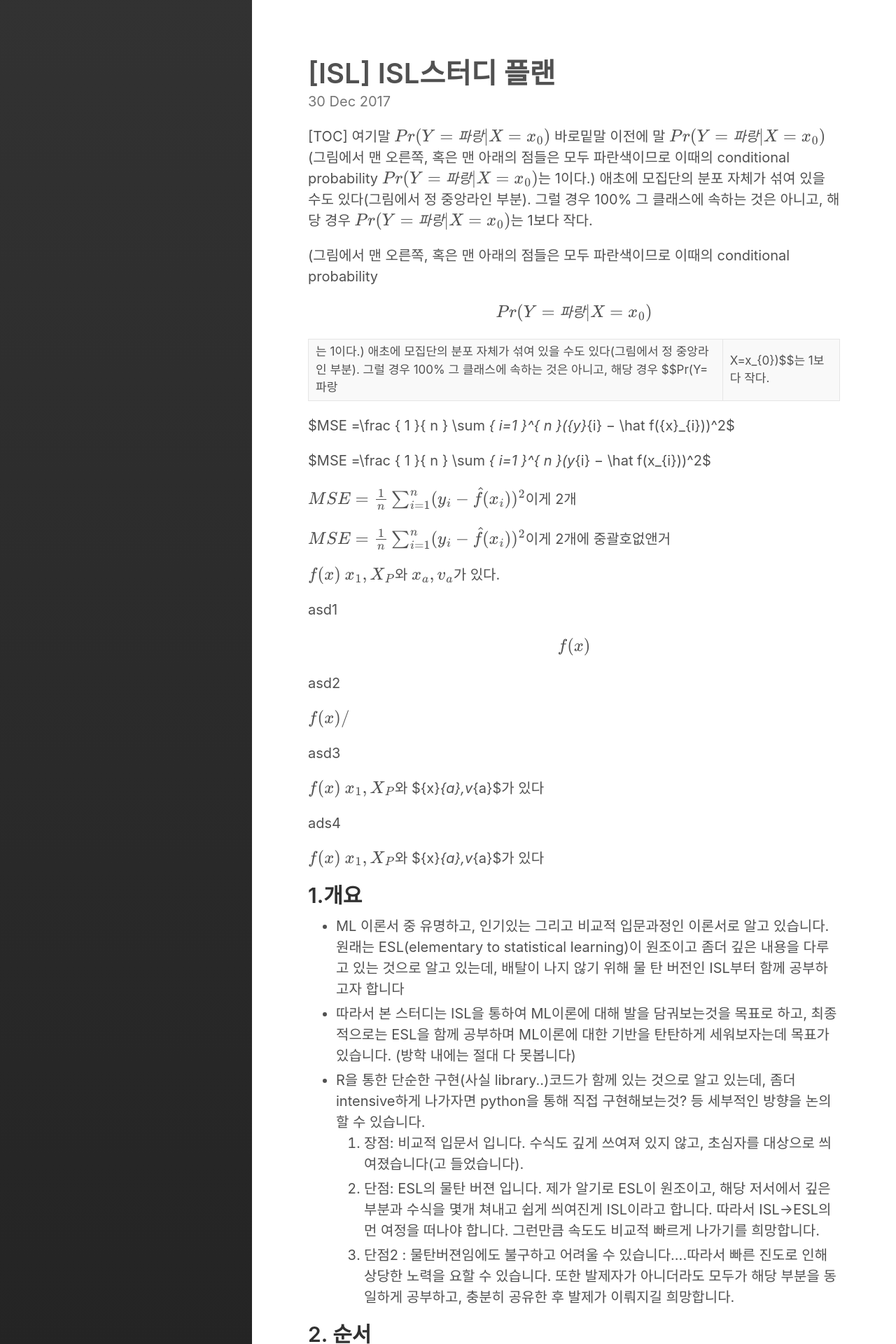
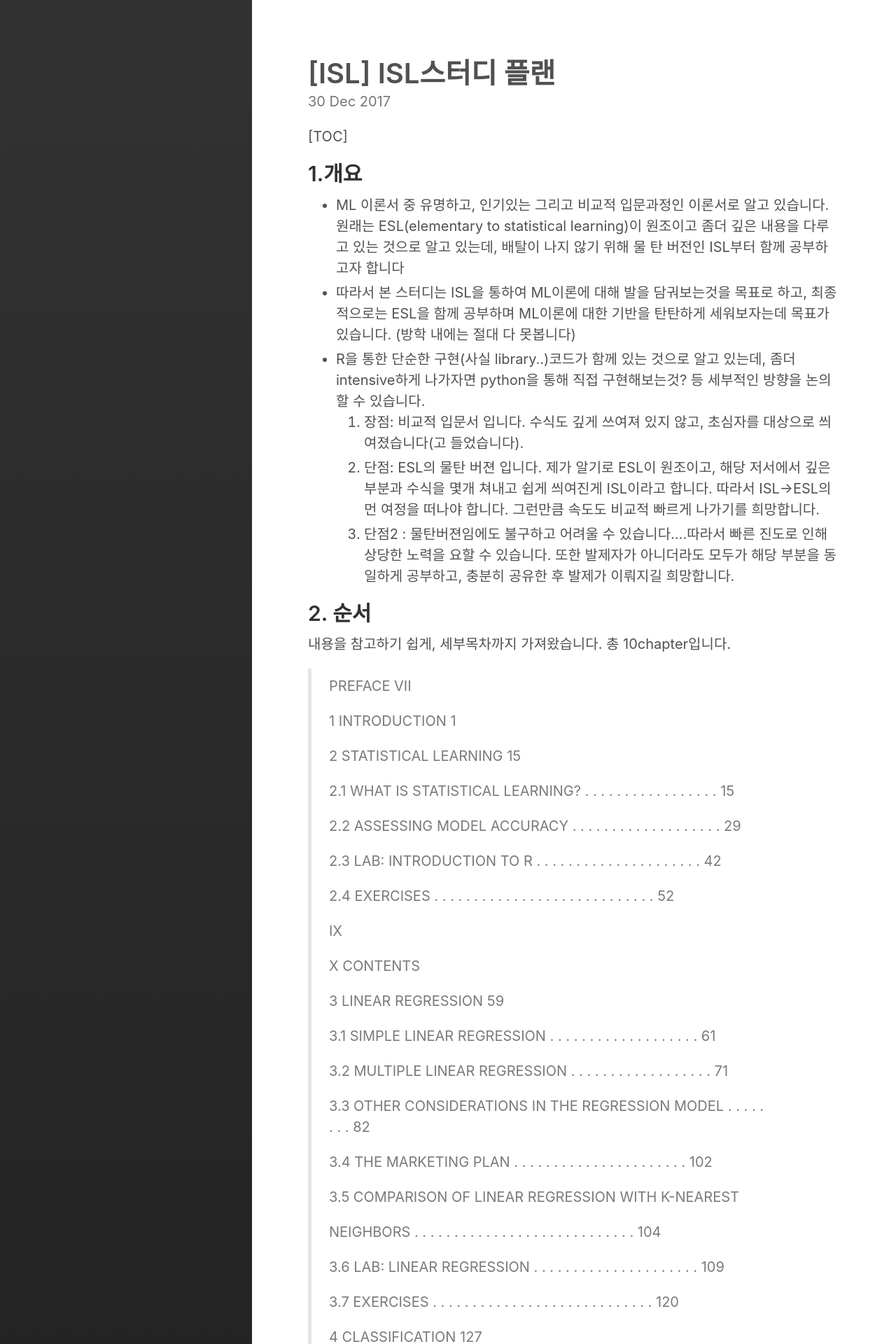
Before and after one commit to godongyoung/godongyoung.github.io, a Jekyll site: the page built from _posts/2017-12-30-[ISL] study_plan.md, in a window 1280 px wide. Shown: the top 1920 px of the page at 70% size. Built offline with Jekyll 4.4.1, drawn with Linux system fonts in a browser that asks for light colours; formulas are drawn with MathJax 3; some of the changed text lies outside the part shown.

Commit message:
post change

```diff
--- a/_posts/2017-12-30-[ISL] study_plan.md
+++ b/_posts/2017-12-30-[ISL] study_plan.md
@@ -7,51 +7,6 @@ comment: true
 ---
 
 [TOC]
-여기말
-$$
-Pr(Y=파랑|X=x_{0})
-$$
-바로밑말
-이전에 말
-$$Pr(Y=파랑|X=x_{0}) $$
-(그림에서 맨 오른쪽, 혹은 맨 아래의 점들은 모두 파란색이므로 이때의 conditional probability  $$Pr(Y=파랑|X=x_{0})$$는 1이다.) 애초에 모집단의 분포 자체가 섞여 있을 수도 있다(그림에서 정 중앙라인 부분). 그럴 경우 100% 그 클래스에 속하는 것은 아니고, 해당 경우 $$Pr(Y=파랑|X=x_{0})$$는 1보다 작다.
-
-(그림에서 맨 오른쪽, 혹은 맨 아래의 점들은 모두 파란색이므로 이때의 conditional probability
-
-$$Pr(Y=파랑|X=x_{0})$$
-
-는 1이다.) 애초에 모집단의 분포 자체가 섞여 있을 수도 있다(그림에서 정 중앙라인 부분). 그럴 경우 100% 그 클래스에 속하는 것은 아니고, 해당 경우 $$Pr(Y=파랑|X=x_{0})$$는 1보다 작다.
-
-$MSE =\frac { 1 }{ n } \sum _{ i=1 }^{ n }({y}_{i} − \hat f({x}_{i}))^2$
-
-$MSE =\frac { 1 }{ n } \sum _{ i=1 }^{ n }(y_{i} − \hat f(x_{i}))^2$
-
-$$MSE =\frac { 1 }{ n } \sum _{ i=1 }^{ n }({y}_{i} − \hat f({x}_{i}))^2$$이게 2개
-
-$$MSE =\frac { 1 }{ n } \sum _{ i=1 }^{ n }(y_{i} − \hat f(x_{i}))^2$$이게 2개에 중괄호없앤거
-
-
-
-$f(x)$ $x_{1},X_{P}$와 $x_{a},v_{a}$가 있다.
-
-asd1
-
-$$f(x)$$
-
-asd2
-
-$f(x)/$
-
-asd3
-
-$f(x)\$  $x_{1},X_{P}$와 ${x}_{a},v_{a}$가 있다
-
-ads4
-
-
-
-$f(x)\$  $x_{1},X_{P}$와 ${x}_{a},v_{a}\$가 있다
-
 ## 1.개요
 
  - ML 이론서 중 유명하고, 인기있는 그리고 비교적 입문과정인 이론서로 알고 있습니다. 원래는 ESL(elementary to statistical learning)이 원조이고 좀더 깊은 내용을 다루고 있는 것으로 알고 있는데, 배탈이 나지 않기 위해 물 탄 버전인 ISL부터 함께 공부하고자 합니다
```
Also changed, not shown: _posts/2018-01-12-[ISL] An_Overview_of_Statistical_Learning_ch2.md (+13 -5 lines).
